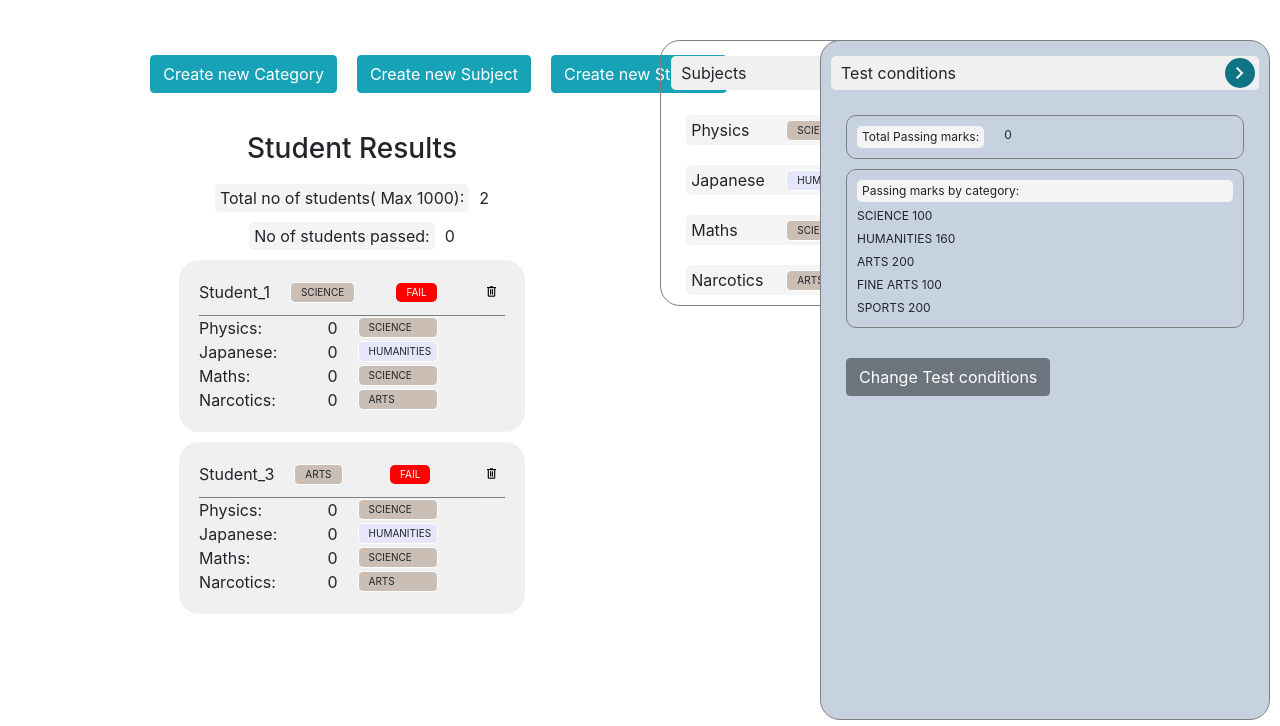
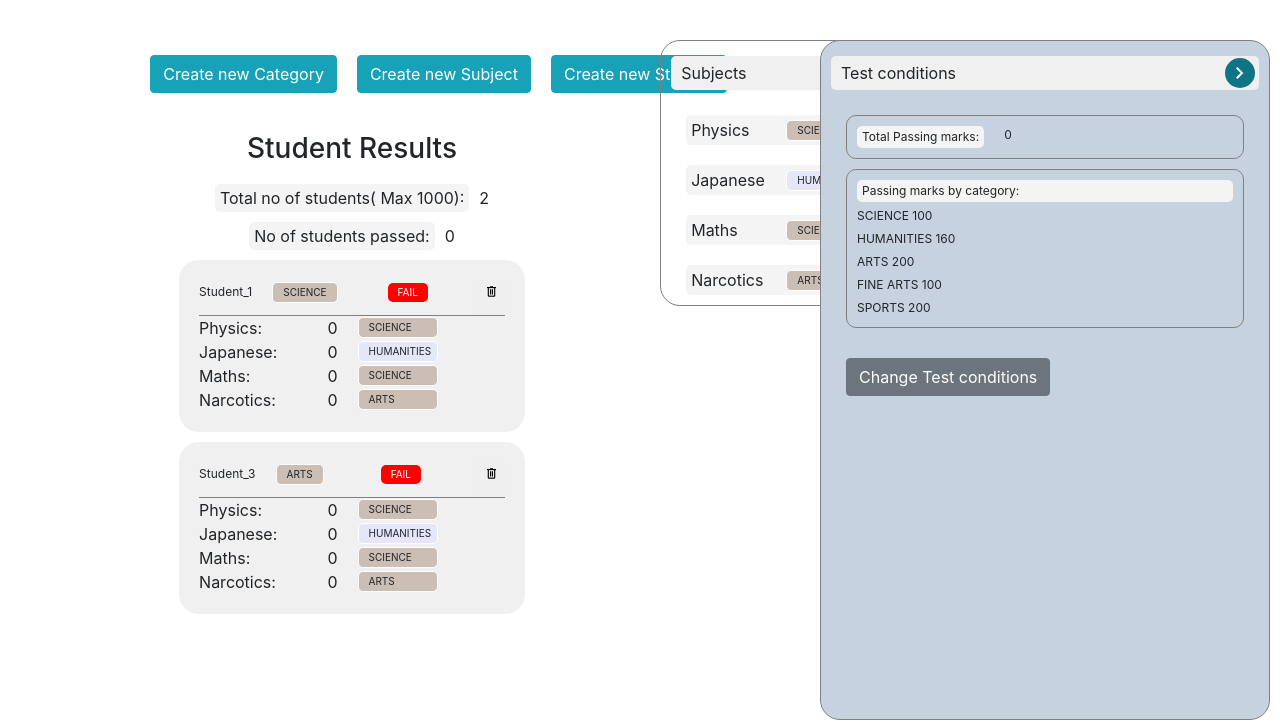
Before and after one commit to raj03gerard/PVP_HR_Test_Django_To_Host, a Django app: page / in a window 1280 px wide. Shown: the top 726 px of the page. Run offline with Django 4.2, Linux system fonts and the light colour scheme; data comes from the database, SQL or seed files in the repository; both versions use the stored data as it was before the commit.

Commit message:
Reduced student name font-size

```diff
--- a/PVP_Project/PVP_students_test_app/models.py
+++ b/PVP_Project/PVP_students_test_app/models.py
@@ -47,5 +47,9 @@ class Test_Conditions(models.Model):
     total_passing_marks = models.IntegerField(default=300)
     category_passing_marks = models.JSONField(null=True, default=list)
 
+    def save(self, *args, **kwargs):
+        self.pk = 1  # Ensures only one instance of this model exists
+        super().save(*args, **kwargs)
+
     def __str__(self):
         return f"total_passing_marks: {self.total_passing_marks}"
--- a/PVP_Project/static/css/base_style.css
+++ b/PVP_Project/static/css/base_style.css
@@ -132,6 +132,9 @@
     margin-bottom: 10px;
 }
 
+.results-label .student-info-wrapper .student-name{
+    font-size: 12px;
+}
 .results-label .student-info-wrapper .student-category{
     font-size: 10px;
     background-color: rgb(230, 230, 230);
```
Also changed, not shown: PVP_Project/PVP_students_test_app/migrations/0019_delete_default_project_data.py (added), PVP_Project/db.sqlite3.
